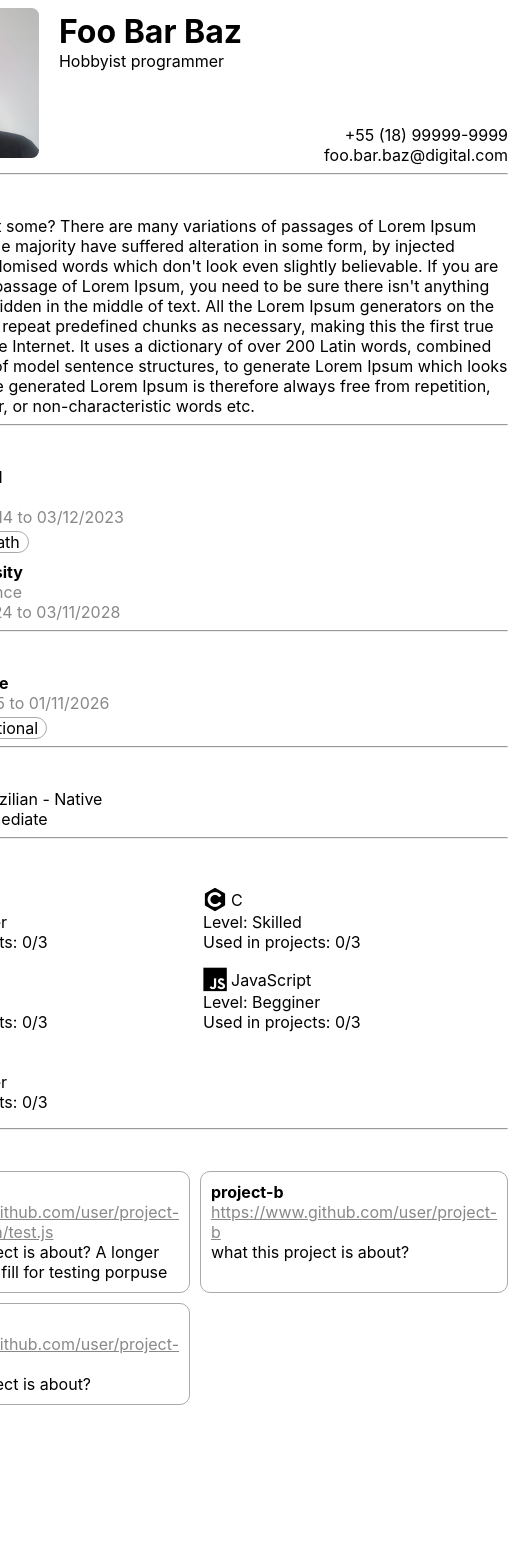
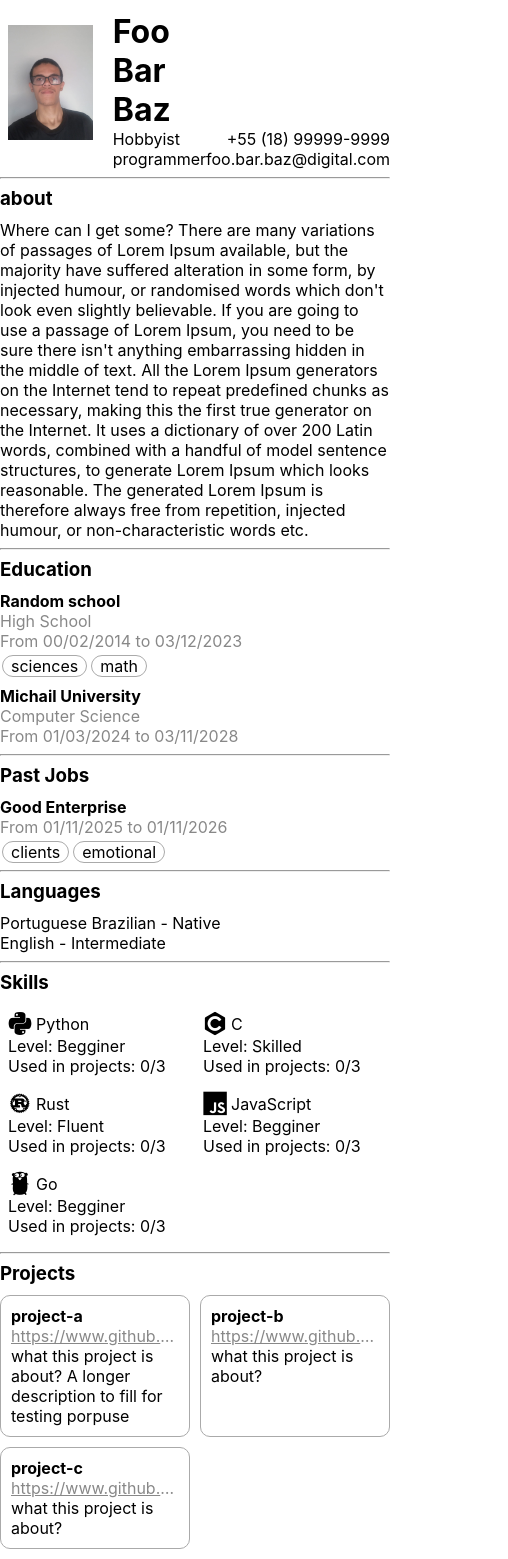
Before and after one commit to Johnnathan28/my-page, a JavaScript app: page / in a window 390 px wide. Shown: the whole page, 508 px wide, since content can reach past the window. Before the commit the page ends 1415 px from the top, so only its background shows below. Built offline with nearby package versions, Linux system fonts and the light colour scheme; the HTML template or start-up script is replaced by a standard one.

Commit message:
Introduction of responsivity

```diff
--- a/src/App.css
+++ b/src/App.css
@@ -1,8 +1,12 @@
+#root {
+  width: 100%;
+}
+
 .page {
-  display: flex;
-  justify-content: center;
+  margin: auto;
+  max-width: 580px;
 }
 
 .page .container {
-  max-width: 680px;
+  width: 100%;
 }
--- a/src/pages/curriculum-vitae/index.js
+++ b/src/pages/curriculum-vitae/index.js
@@ -162,9 +162,9 @@ class Project {
 
   intoJSX(key=null) {
     return (
-      <div key={key}>
+      <div className="Project" key={key}>
 	<label className="bold-text">{this.name}</label><br/>
-	<a className="link" href={this.link}>{this.link}</a><br/>
+	<a className="link" href={this.link}>{this.link}</a>
 	<p>{this.desc}</p>
       </div>
     );
--- a/src/pages/curriculum-vitae/style.css
+++ b/src/pages/curriculum-vitae/style.css
@@ -105,6 +105,14 @@ h3 {
   grid-template-columns: 1fr 1fr;
 }
 
+.Project a {
+  width: 100%;
+  display: block;
+  overflow: hidden;
+  text-wrap: nowrap;
+  text-overflow: ellipsis;
+}
+
 .Projects {
   margin: 10px 0;
   display: grid;
```
